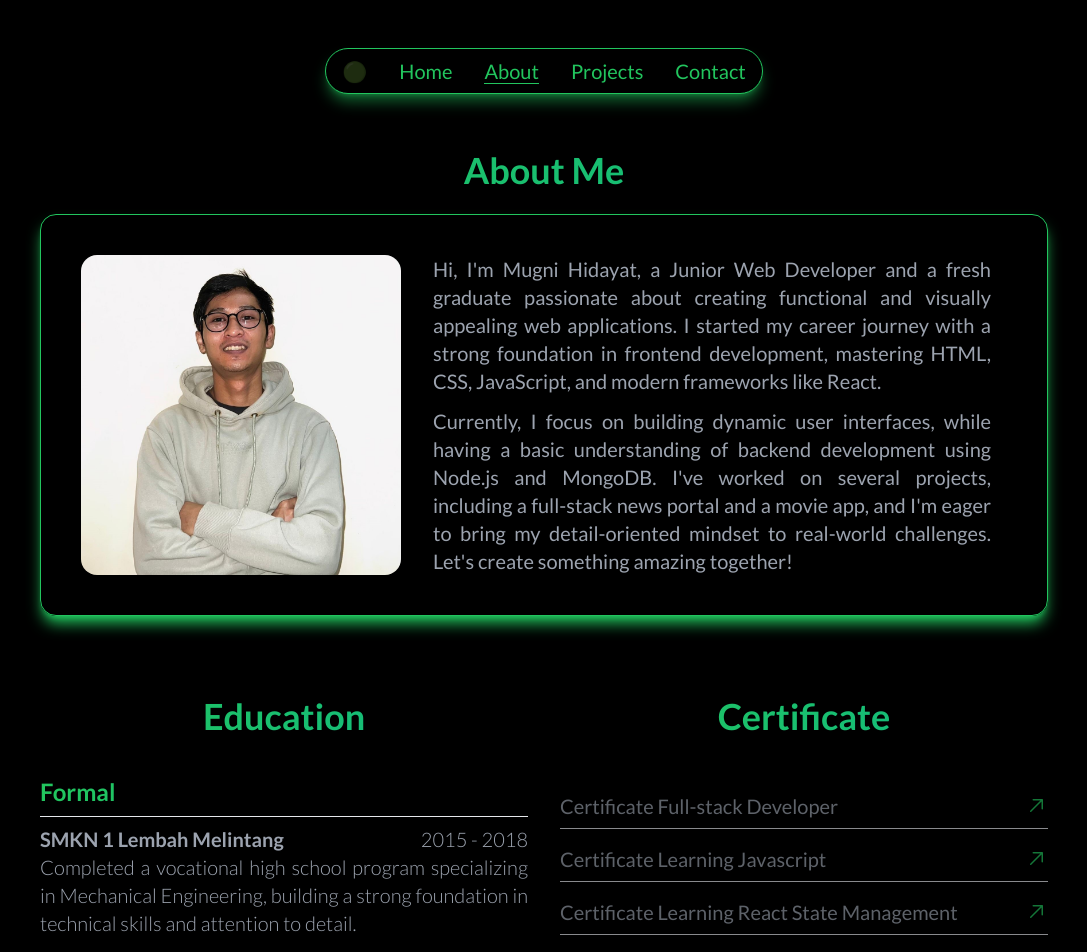
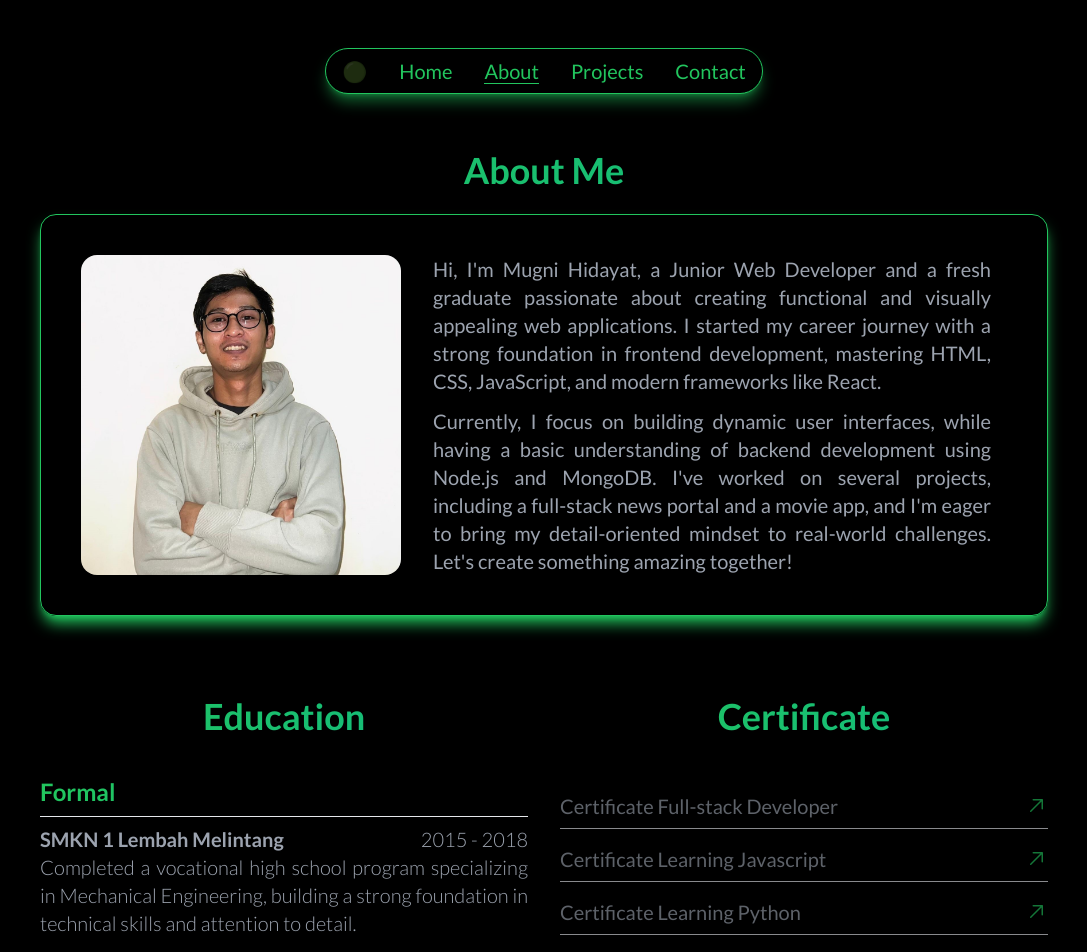
Before and after one commit to hidayatmugni/portpolio, a React (Vite) app: page /about in a window 1280 px wide. Shown: the top 952 px of the page, without its empty margins (96-1183 px from the left). Built offline with nearby package versions, Linux system fonts and the light colour scheme.

Commit message:
Update AboutSection.jsx

```diff
--- a/src/component/section/AboutSection.jsx
+++ b/src/component/section/AboutSection.jsx
@@ -62,6 +62,7 @@ export const AboutSection = () => {
           <h1 className="text-2xl text-center md:text-3xl lg:text-4xl font-bold  bg-gradient-to-r from-green-500 to-emerald-500 bg-clip-text text-transparent mb-4 md:mb-8 lg:mb-10 ">Certificate</h1>
           <Certificate url="../assets/fullstack-certificate.pdf" name="Certificate Full-stack Developer" />
           <Certificate url="../assets/java-script.pdf" name="Certificate Learning Javascript" />
+          <Certificate url="../assets/python.pdf" name="Certificate Learning Python" />
           <Certificate url="../assets/react-statemanagement.pdf" name="Certificate Learning React State Management" />
           <Certificate url="../assets/mongo-db.pdf" name="Certificate Learning Mongo DB" />
           <Certificate url="../assets/konsep-oop-javascript.pdf" name="Certificate Learning Concept OOP with JavaScript" />
```
